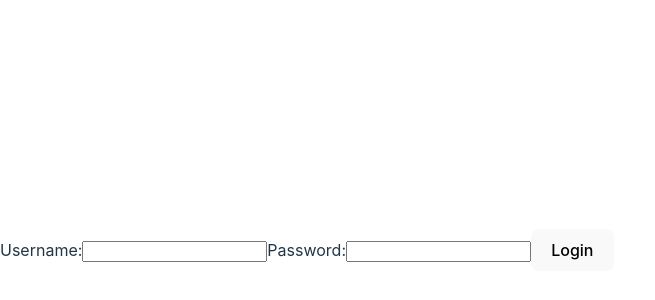
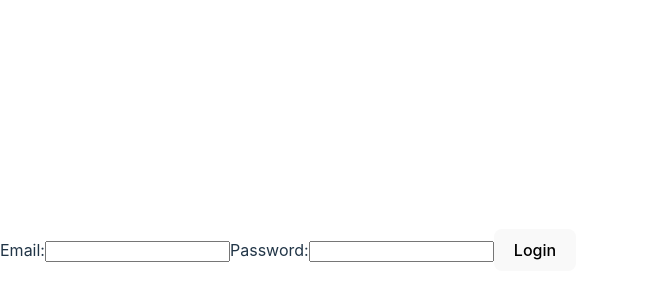
Before and after one commit to KakaanS/newsFeedFrontend, a React (Vite) app: page /login in a window 1280 px wide. Shown: the part 150-450 px from the top of the page, without its empty margins (0-655 px from the left). Built offline with nearby package versions, Linux system fonts and the light colour scheme; the HTML template or start-up script is replaced by a standard one.

Commit message:
added email instead of username

```diff
--- a/src/components/login/Login.tsx
+++ b/src/components/login/Login.tsx
@@ -1,13 +1,13 @@
 import React, { useState } from "react";
 
 const Login: React.FC = () => {
-  const [username, setUsername] = useState("");
+  const [email, setEmail] = useState("");
   const [password, setPassword] = useState("");
 
   const handleLogin = async (e: React.FormEvent) => {
     e.preventDefault();
     const userData = {
-      username,
+      email,
       password,
     };
 
@@ -33,11 +33,11 @@
   return (
     <form onSubmit={handleLogin}>
       <label>
-        Username:
+        Email:
         <input
           type="text"
-          value={username}
-          onChange={(e) => setUsername(e.target.value)}
+          value={email}
+          onChange={(e) => setEmail(e.target.value)}
         />
       </label>
       <label>
```
